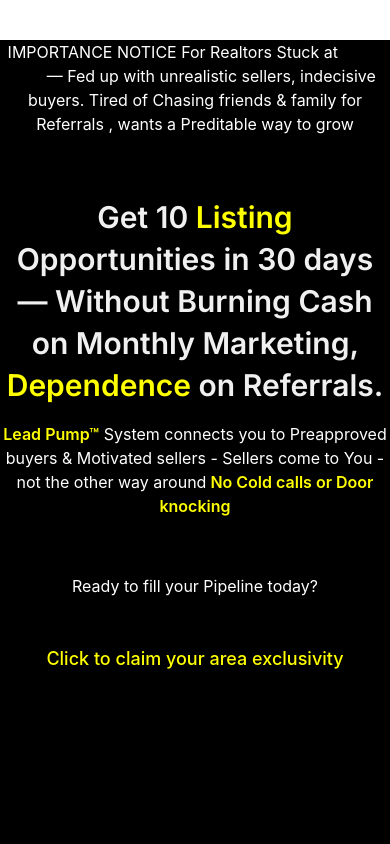
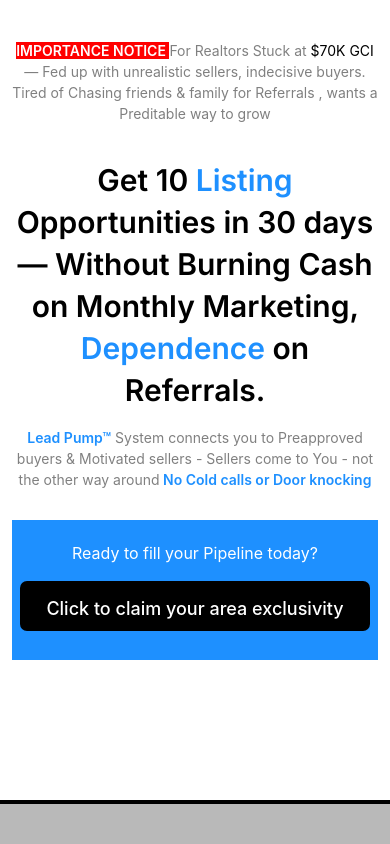
Before and after one commit to juwoncaleb/client, a Next.js app: page / in a window 390 px wide. Shown: the top 844 px of the page. Built offline with nearby package versions, Linux system fonts and the light colour scheme; no server answers; a web font is replaced by a local one.

Commit message:
Update global.css

```diff
--- a/styles/global.css
+++ b/styles/global.css
@@ -14,14 +14,14 @@ body {
 
 .h_head {
   max-width: 1100px;
-  padding-top: 60px;
+  padding-top: 35px;
 }
 .hero_head_sub {
   font-family: "Inter", sans-serif;
   font-optical-sizing: auto;
   font-weight: 600;
   font-style: normal;
-  color: rgb(240, 240, 240);
+  color: black !important;
   line-height: 72px;
   font-size: 22px;
   text-align: center;
@@ -31,7 +31,7 @@ body {
   font-optical-sizing: auto;
   font-weight: 600;
   font-style: normal;
-  color: rgb(240, 240, 240);
+  color: black;
   line-height: 72px;
   font-size: 60px;
   text-align: center;
@@ -58,7 +58,7 @@ body {
 }
 
 .salescall {
-  color: yellow;
+  color: dodgerblue;
   font-weight: 600;
 }
 .video {
@@ -82,7 +82,7 @@ body {
 }
 .install {
   background-color: black;
-  color: yellow;
+  color: white;
   width: 620px;
   border-radius: 7px;
   height: 100px;
@@ -103,7 +103,7 @@ body {
   box-shadow: 0 4px 8px rgba(0, 0, 0, 0.1);
   z-index: 9999; /* Ensure it stays on top of other content */
 }
-.line{
+.line {
   height: 5px;
   width: 100%;
   border: solid 2px white;
@@ -111,12 +111,9 @@ body {
 }
 .button_bg {
   font-family: Montserrat;
-  padding: 20px;
+  padding: 10px;
   width: 800px;
   background-color: dodgerblue;
-  margin-top: 50px;
-  height: 150px;
-  margin-bottom: 100px;
 }
 .testimonial_block {
   font-family: Montserrat;
@@ -126,7 +123,9 @@ body {
   color: white;
 }
 .vsl_page {
-  background-color: black;
+  background-color: white;
+  color: black !important;
+
 }
 .Trigger {
   color: white;
@@ -201,8 +200,24 @@ iframe {
   font-family: Nunito;
   font-size: 20px;
 }
-.pre_div{
+.pre_div {
   max-width: 800px;
+}
+.landp{
+  height: 90vh;
+}
+.prop{
+  font-size: 20px;
+}
+.cau{
+  background-color: red;
+  font-weight: 600;
+}
+.call {
+  background-color: dodgerblue;
+  padding: 5px;
+  margin-top: 50px;
+  max-width: 750px;
 }
 .broker_ext {
   max-width: 800px;
@@ -212,11 +227,11 @@ iframe {
   padding-top: 100px;
 }
 .hero_sub {
-  color: white;
+  color: gray;
   font-size: 20px;
 }
 .hero_sub_div {
-  max-width: 600px;
+  max-width: 900px;
 }
 .pastclient {
   height: 400px;
@@ -311,7 +326,7 @@ iframe {
     font-optical-sizing: auto;
     font-weight: 600;
     font-style: normal;
-    color: rgb(240, 240, 240);
+    color: black;
     line-height: 72px;
     font-size: 50px;
     text-align: center;
@@ -326,6 +341,10 @@ iframe {
 }
 
 @media only screen and (max-width: 800px) {
+  .landp{
+    padding-left: 3%;
+    padding-right: 3%;
+  }
   .h_head {
     max-width: 700px;
   }
@@ -364,8 +383,8 @@ iframe {
     font-optical-sizing: auto;
     font-weight: 600;
     font-style: normal;
-    color: rgb(240, 240, 240);
-    line-height: 72px;
+    color: black;
+    line-height: 52px;
     font-size: 40px;
     text-align: center;
   }
@@ -381,9 +400,10 @@ iframe {
     padding: 20px;
     width: 100%;
     background-color: dodgerblue;
-    margin-top: 50px;
-    height: 150px;
-    margin-bottom: 100px;
+  }
+  .hero_sub {
+    color: gray;
+    font-size: 16px;
   }
 }
 
@@ -406,19 +426,26 @@ iframe {
   width: 500px;
 }
 .screenshot {
-  padding-bottom: 100px;
-  background-color: black;
-  color: white;
+  padding-bottom: 10px;
+  background-color: rgba(128, 128, 128, 0.548);
+  color: black;
+  padding-top: 10px;
+  border-top: 4px solid black;
+
 }
 
 @media only screen and (max-width: 450px) {
+  .hero_sub {
+    color: gray;
+    font-size: 16px;
+  }
   .install {
     background-color: black;
-    color: yellow;
+    color: white;
     width: 350px;
     border-radius: 7px;
-    height: 80px;
-    padding-top: 10px;
+    height: 50px;
+    padding-top: 5px;
     padding-bottom: 1px;
     font-weight: 500;
     padding-left: 0px 10px;
@@ -437,17 +464,21 @@ iframe {
     line-height: 50px;
     margin-bottom: 0px;
   }
+  .prop{
+    font-size: 16px;
+  }
   .hero_head {
     font-size: 30px;
     line-height: 42px;
     text-align: center;
     font-weight: 600;
-    color: rgb(240, 240, 240);
+    color: black;
     font-family: "Inter", sans-serif;
   }
   .tts {
     display: grid !important;
   }
+
   .warning {
     text-align: center;
     font-size: 15px;
@@ -502,8 +533,14 @@ iframe {
     margin-top: 80px;
     color: white;
   }
+  .call {
+    background-color: dodgerblue;
+    padding: 5px;
+    margin-top: 30px;
+    max-width: 750px;
+  }
   .hero_sub {
-    color: white;
-    font-size: 16px;
+    color: gray;
+    font-size: 14px;
   }
 }
```
